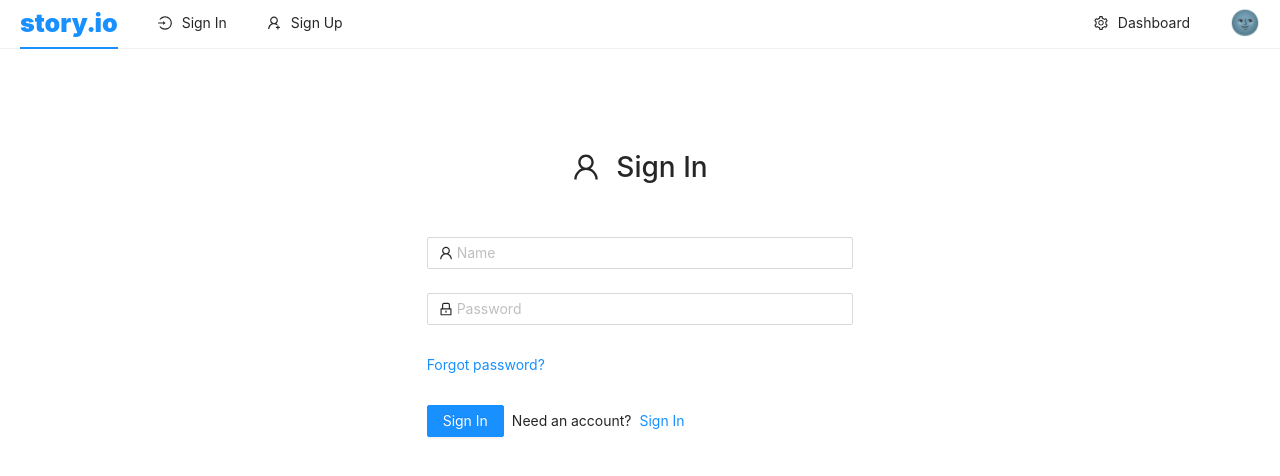
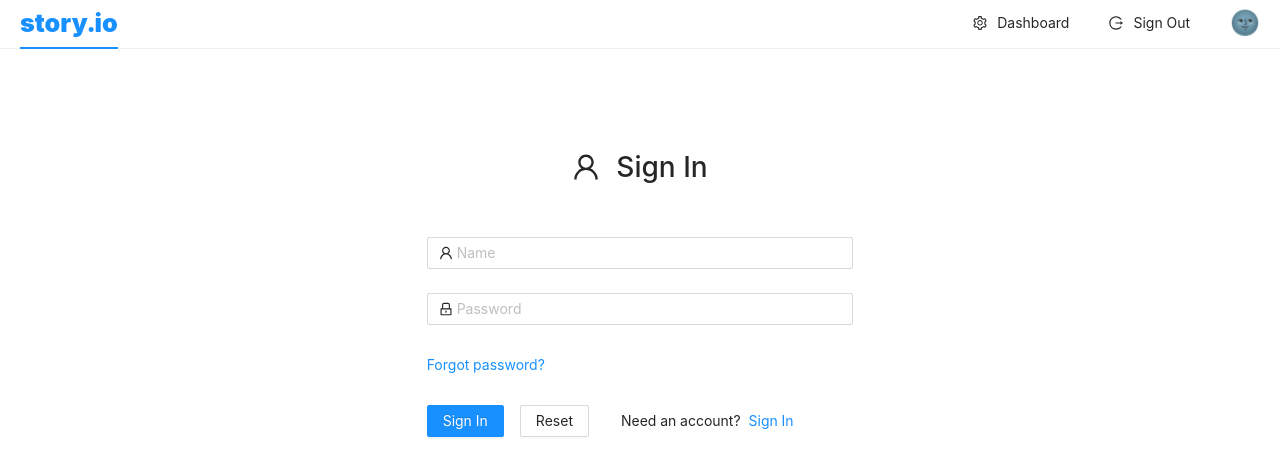
Before and after one commit to vinodkotagiri/pfolio-storyio-frontend, a Next.js app: page /signin in a window 1280 px wide. Shown: the top 476 px of the page. Built offline with nearby package versions, Linux system fonts and the light colour scheme.

Commit message:
Signup an Signin signout finalized

```diff
--- a/components/TopNav.js
+++ b/components/TopNav.js
@@ -1,45 +1,68 @@
-import { Menu } from 'antd';
-import MenuItem from 'antd/lib/menu/MenuItem';
-import React, { useState } from 'react';
-import ToggleTheme from '../components/ToggleTheme';
-import Link from 'next/link';
+import { Menu } from 'antd'
+import MenuItem from 'antd/lib/menu/MenuItem'
+import React, { Fragment, useContext, useState } from 'react'
+import ToggleTheme from '../components/ToggleTheme'
+import Link from 'next/link'
+import { AuthContext } from '../context/AuthContext'
+import { useRouter } from 'next/router'
+import toast from 'react-hot-toast'
 import {
 	SettingOutlined,
 	LoginOutlined,
 	UserAddOutlined,
-} from '@ant-design/icons';
+	LogoutOutlined,
+} from '@ant-design/icons'
 
 const TopNav = () => {
-  const [current, setCurrent] = useState('brand');
+	const [current, setCurrent] = useState('')
+
+	const [auth, setAuth] = useContext(AuthContext)
+	const route = useRouter()
+
+	// Handle navigation events
 	const onClick = (e) => {
-    setCurrent(e);
-  };
+		setCurrent(e)
+	}
+
+	//Handle Signout
+	const signOut = () => {
+		//Clear the local storage
+		//Remove from auth context
+		localStorage.clear()
+		setAuth({})
+		//redirect to login
+		route.push('/signin')
+		toast.success('Successfully signed out!')
+	}
 	return (
-    <Menu
-      mode='horizontal'
-      onClick={onClick}
-      selectedKeys={[current]}>
-      <Menu.Item
-        key='brand'
-        style={{ fontWeight: 900, fontSize: '1.8em' }}>
+		<Menu mode='horizontal' onClick={onClick} selectedKeys={[current]}>
+			<Menu.Item key='brand' style={{ fontWeight: 900, fontSize: '1.8em' }}>
 				<Link href='/'>
 					<a>story.io</a>
 				</Link>
 			</Menu.Item>
+
+			{!auth.user ? (
+				<Fragment>
 					<Menu.Item
 						key='signin'
-        icon=<LoginOutlined />>
+						icon=<LoginOutlined />
+						style={{ marginLeft: 'auto' }}>
 						<Link href='/signin'>
 							<a>Sign In</a>
 						</Link>
 					</Menu.Item>
-      <Menu.Item
-        key='signup'
-        icon=<UserAddOutlined />>
+					<Menu.Item key='signup' icon=<UserAddOutlined />>
 						<Link href='/signup'>
 							<a>Sign Up</a>
 						</Link>
 					</Menu.Item>
+					<Menu.Item key='toggle-theme'>
+						<ToggleTheme />
+					</Menu.Item>
+				</Fragment>
+			) : (
+				<Fragment>
 					<Menu.SubMenu
 						key='dashboard'
 						title='Dashboard'
@@ -53,11 +76,18 @@ const TopNav = () => {
 							</Menu.Item>
 						</Menu.ItemGroup>
 					</Menu.SubMenu>
+					<Menu.Item
+						key='signout'
+						icon=<LogoutOutlined style={{ marginLeft: 'auto' }} />>
+						<a onClick={() => signOut()}>Sign Out</a>
+					</Menu.Item>
 					<Menu.Item key='toggle-theme'>
 						<ToggleTheme />
 					</Menu.Item>
+				</Fragment>
+			)}
 		</Menu>
-  );
-};
+	)
+}
 
-export default TopNav;
+export default TopNav
--- a/pages/signin/index.js
+++ b/pages/signin/index.js
@@ -1,13 +1,24 @@
-import React, { useState } from 'react'
+import React, { useContext, useState } from 'react'
 import { LockOutlined, UserOutlined } from '@ant-design/icons'
 import { Button, Checkbox, Col, Form, Input, Row } from 'antd'
 import Link from 'next/link'
 import axios from 'axios'
 import toast from 'react-hot-toast'
+import { AuthContext } from '../../context/AuthContext'
+import { useRouter } from 'next/router'
 const SignIn = () => {
 	//State for button loading animation
 	const [loading, setLoading] = useState(false)
+	//Auth context
+	const [aut, setAuth] = useContext(AuthContext)
 
+	//Hook
+	const route = useRouter()
+	const [form] = Form.useForm()
+	//Reset
+	const onReset = () => {
+		form.resetFields()
+	}
 	//Handle login
 	const onFinish = async (values) => {
 		setLoading(true)
@@ -15,14 +26,20 @@ const SignIn = () => {
 		await axios
 			.post('http://localhost:5002/users/login', values)
 			.then((response) => {
+				setLoading(false)
+				//Save User and token to context and local storage
+				const { data } = response
+				setAuth(data)
+				localStorage.setItem('auth', JSON.stringify(data))
+				route.push('/')
 				toast.success('Logged in successfully!')
-				setLoading(false)
 				console.log(response.data)
 			})
-			.catch((error) => {
+			.catch((err) => {
+				console.log(err)
 				setLoading(false)
-				console.log(error.response.data.error)
-				toast.error(error.response.data.error)
+				console.log(err.response.data.error)
+				toast.error(err.response.data.error)
 			})
 	}
 
@@ -39,6 +56,7 @@ const SignIn = () => {
 					Sign In
 				</h1>
 				<Form
+					form={form}
 					name='normal_login'
 					className='login-form'
 					initialValues={{
@@ -87,7 +105,18 @@ const SignIn = () => {
 							loading={loading}>
 							Sign In
 						</Button>
-						<span style={{ margin: '0 0.5rem' }}>Need an account?</span>
+						<Button
+							type='outlined'
+							onClick={onReset}
+							className='login-form-button'
+							loading={loading}
+							style={{ marginLeft: '1rem', marginBottom: '1rem' }}>
+							Reset
+						</Button>
+
+						<span style={{ marginLeft: '2rem', marginRight: '0.5rem' }}>
+							Need an account?
+						</span>
 						<Link href='/signup'>
 							<a>Sign In</a>
 						</Link>
--- a/pages/signup/index.js
+++ b/pages/signup/index.js
@@ -29,6 +29,7 @@ const SignIn = () => {
 		await axios
 			.post('http://localhost:5002/users/register', values)
 			.then((response) => {
+				//Save User and token to context and local storage
 				const { data } = response
 				setAuth(data)
 				localStorage.setItem('auth', JSON.stringify(data))
```
Lines whose indentation alone changed are shown as unchanged.
